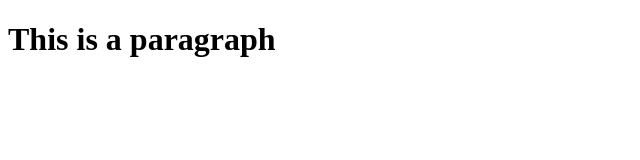
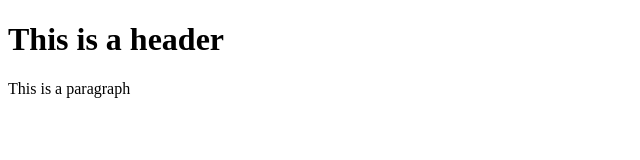
Before and after one commit to cmolinari25/git-test1, a plain HTML site: page index.html in a window 1280 px wide. Shown: the whole page, without its empty margins (0-640 px from the left). Drawn offline with Linux system fonts and the light colour scheme.

Commit message:
Second commit

```diff
--- a/index.html
+++ b/index.html
@@ -1,6 +1,7 @@
 <!DOCTYPE html>
 <html>
     <body>
-        <h1>This is a paragraph</h1>
+        <h1>This is a header</h1>
+        <p>This is a paragraph</p>
     </body>
 </html>
```
